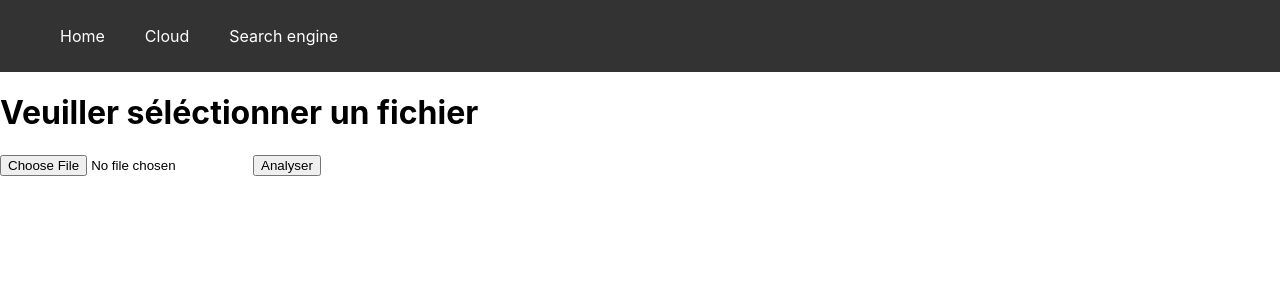
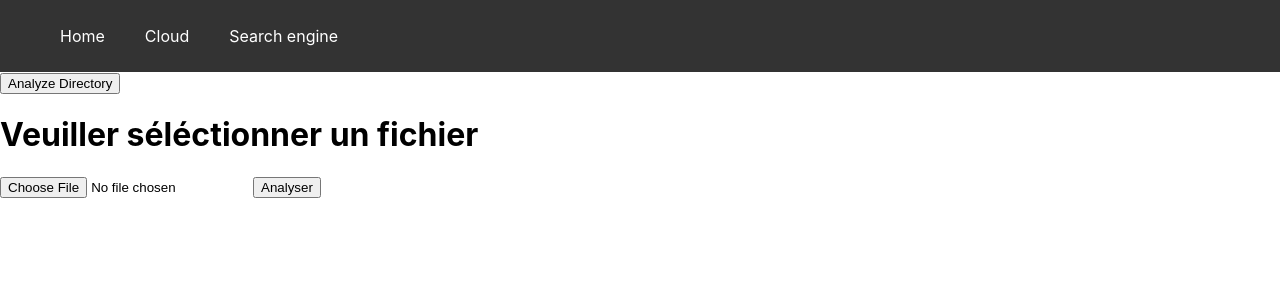
Before and after one commit to SabMehdi/frontend, a React (Create React App) app: page / in a window 1280 px wide. Shown: the top 300 px of the page. Built offline with nearby package versions, Linux system fonts and the light colour scheme.

Commit message:
repo file anlyses

```diff
--- a/src/FileUpload.tsx
+++ b/src/FileUpload.tsx
@@ -12,7 +12,18 @@ const FileUpload = () => {
   const [invertedIndex, setInvertedIndex] = useState<InvertedIndex | null>(null);
   const [selectedFile, setSelectedFile] = useState<File | null>(null);
   const [error, setError] = useState<string | null>(null);
-  const [loading, setLoading]=useState(false);
+  const [loading, setLoading] = useState(false);
+
+  const handleAnalyzeDirectory = async () => {
+    try {
+      setLoading(true);
+      const response = await axios.post('http://localhost:8000/api/analyze_directory/');  // URL of your new Django view
+      console.log(response.data);
+      setLoading(false);
+    } catch (error) {
+      // ... error handling ...
+    }
+  };
 
   const handleFileChange = (event: React.ChangeEvent<HTMLInputElement>) => {
     if (event.target.files && event.target.files.length > 0) {
@@ -75,7 +86,9 @@ const FileUpload = () => {
     ));
 
     return (
+
       <div style={{ textAlign: 'center' }}>
+
         <h2>{fileName}, {tableRows.length} mots</h2>
         <table style={{ margin: '0 auto', border: '1px solid' }}>
           <thead>
@@ -96,6 +109,8 @@ const FileUpload = () => {
 
   return (
     <div>
+      <button onClick={handleAnalyzeDirectory}>Analyze Directory</button>  {/* New button for directory analysis */}
+
       <h1>Veuiller séléctionner un fichier</h1>
       <input type="file" onChange={handleFileChange} accept=".txt" title="choisir un fichier" />
       <button onClick={handleUpload}>Analyser</button>
```
